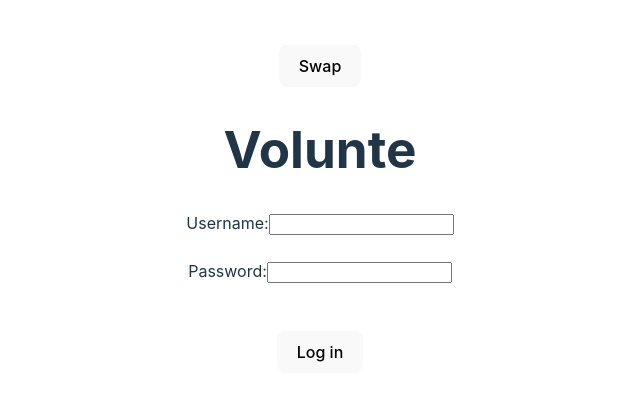
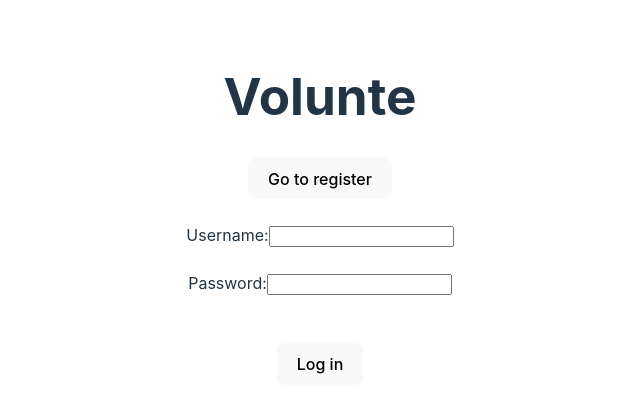
Before and after one commit to webbgamers/volunte, a React (Vite) app in the folder volunte-frontend/: page / in a window 1280 px wide. Shown: the part 191-604 px from the top of the page, without its empty margins (320-960 px from the left). Built offline with nearby package versions, Linux system fonts and the light colour scheme.

Commit message:
Cleared out the final page

```diff
--- a/volunte-frontend/src/App.jsx
+++ b/volunte-frontend/src/App.jsx
@@ -50,6 +50,13 @@ function App() {
         <h1>Volunte</h1>
 
         <div>
+
+          <button onClick={LoginRegisterSwap}>Go to register</button>
+
+          <br />
+          <br />
+
+
           Username:
           <input name="Username" />
 
@@ -75,6 +82,11 @@ function App() {
         <h1>Volunte</h1>
 
         <div>
+
+          <button onClick={LoginRegisterSwap}>Go to login</button>
+
+          <br />
+          <br />
 
           First name:
           <input name="First name" />
@@ -120,9 +132,7 @@ function App() {
 
   return (
     <>
-      <button onClick={LoginRegisterSwap}>Swap</button>
       {page}
-      {needLogin}
     </>
   )
 }
```
